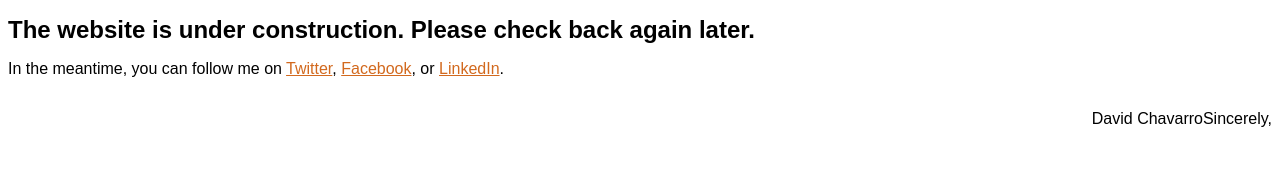
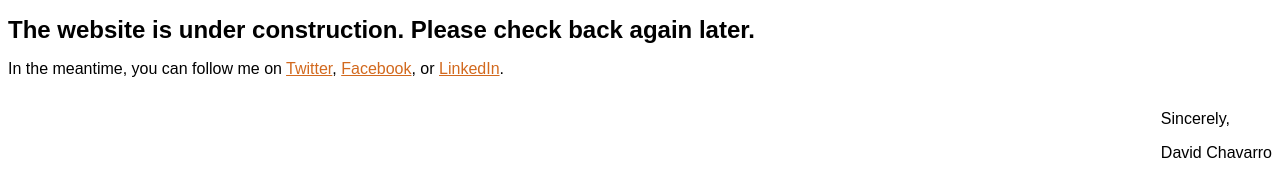
Before and after one commit to DavidChavarro/DavidChavarro.github.io, a plain HTML site: page index.html in a window 1280 px wide. Drawn offline with Linux system fonts and the light colour scheme.

Commit message:
Fixed the formatting in website.

```diff
--- a/index.html
+++ b/index.html
@@ -12,7 +12,9 @@
             <a rel="Facebook link" href="https://www.facebook.com/david.chavarro.754" target = "_blank">Facebook</a>,
             or <a rel="LinkedIn link" href="https://www.linkedin.com/in/david-chavarro-098a60116/" target="_blank">LinkedIn</a>.
         </p>
-        <p style="float: right;">Sincerely,</p>
-        <p style="float: right;">David Chavarro</p>
+        <a style="float:right;">
+            <p>Sincerely,</p>
+            <p>David Chavarro</p>
+        </a>
     </body>
 </html>
```
